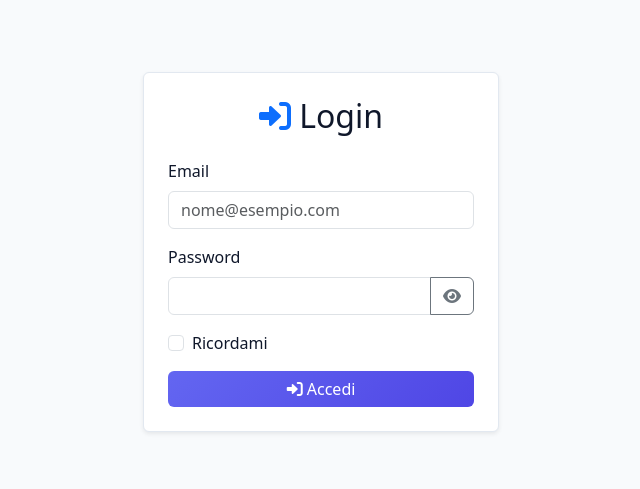
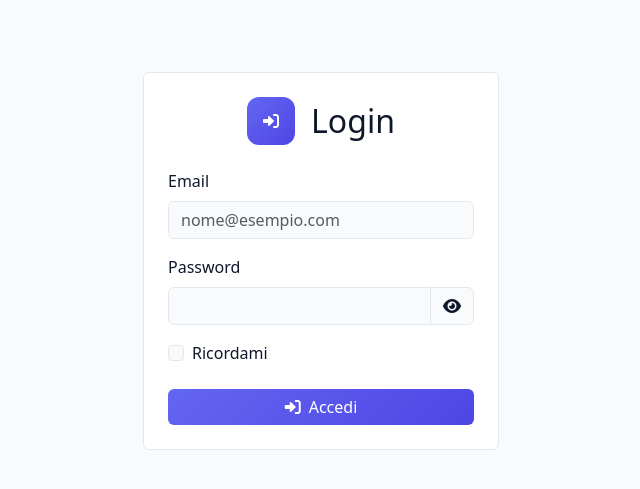
Before and after one commit to federicogerardi/base-app, a Flask app: page /auth/login in a window 1280 px wide. Shown: the part 75-564 px from the top of the page, without its empty margins (319-959 px from the left). Run offline with Flask 3, Linux system fonts and the light colour scheme.

Commit message:
consistenza login page

```diff
--- a/app/static/css/theme.css
+++ b/app/static/css/theme.css
@@ -88,8 +88,8 @@ body {
 
 /* Custom Navigation */
 .navbar {
-  backdrop-filter: blur(10px);
-  background-color: rgba(var(--card-bg), 0.8);
+    background-color: var(--card-bg);
+    border-color: var(--border-color);
 }
 
 .navbar .nav-link,
@@ -164,3 +164,32 @@ p {
 .list-group-item:hover {
     background-color: var(--border-color);
 }
+
+/* Form Controls */
+.form-control,
+.input-group-text {
+    background-color: var(--body-bg);
+    border-color: var(--border-color);
+    color: var(--text-primary);
+}
+
+.form-control:focus {
+    background-color: var(--body-bg);
+    border-color: var(--primary);
+    color: var(--text-primary);
+    box-shadow: 0 0 0 0.25rem rgba(var(--primary), 0.25);
+}
+
+.form-check-input {
+    background-color: var(--body-bg);
+    border-color: var(--border-color);
+}
+
+.form-check-input:checked {
+    background-color: var(--primary);
+    border-color: var(--primary);
+}
+
+.form-label {
+    color: var(--text-primary);
+}
--- a/app/templates/auth/login.html
+++ b/app/templates/auth/login.html
@@ -5,11 +5,14 @@
 {% block content %}
 <div class="row justify-content-center">
     <div class="col-md-6 col-lg-4 mt-5">
-        <div class="card shadow-sm">
+        <div class="card">
             <div class="card-body p-4">
-                <h2 class="card-title text-center mb-4">
-                    <i class="fas fa-sign-in-alt text-primary"></i> Login
-                </h2>
+                <div class="d-flex align-items-center justify-content-center gap-3 mb-4">
+                    <div class="tech-icon">
+                        <i class="fas fa-sign-in-alt"></i>
+                    </div>
+                    <h2 class="mb-0">Login</h2>
+                </div>
 
                 <form method="POST" class="needs-validation" novalidate>
                     {{ form.csrf_token }}
@@ -28,7 +31,7 @@
                         {{ form.password.label(class="form-label") }}
                         <div class="input-group">
                             {{ form.password(class="form-control" + (" is-invalid" if form.password.errors else "")) }}
-                            <button class="btn btn-outline-secondary" type="button" onclick="togglePassword(this)">
+                            <button class="btn input-group-text" type="button" onclick="togglePassword(this)">
                                 <i class="fas fa-eye"></i>
                             </button>
                             {% if form.password.errors %}
@@ -39,14 +42,14 @@
                         </div>
                     </div>
 
-                    <div class="mb-3 form-check">
+                    <div class="mb-4 form-check">
                         {{ form.remember_me(class="form-check-input") }}
                         {{ form.remember_me.label(class="form-check-label") }}
                     </div>
 
-                    <div class="d-grid gap-2">
+                    <div class="d-grid">
                         <button type="submit" class="btn btn-primary">
-                            <i class="fas fa-sign-in-alt"></i> Accedi
+                            <i class="fas fa-sign-in-alt me-2"></i>Accedi
                         </button>
                     </div>
                 </form>
```
